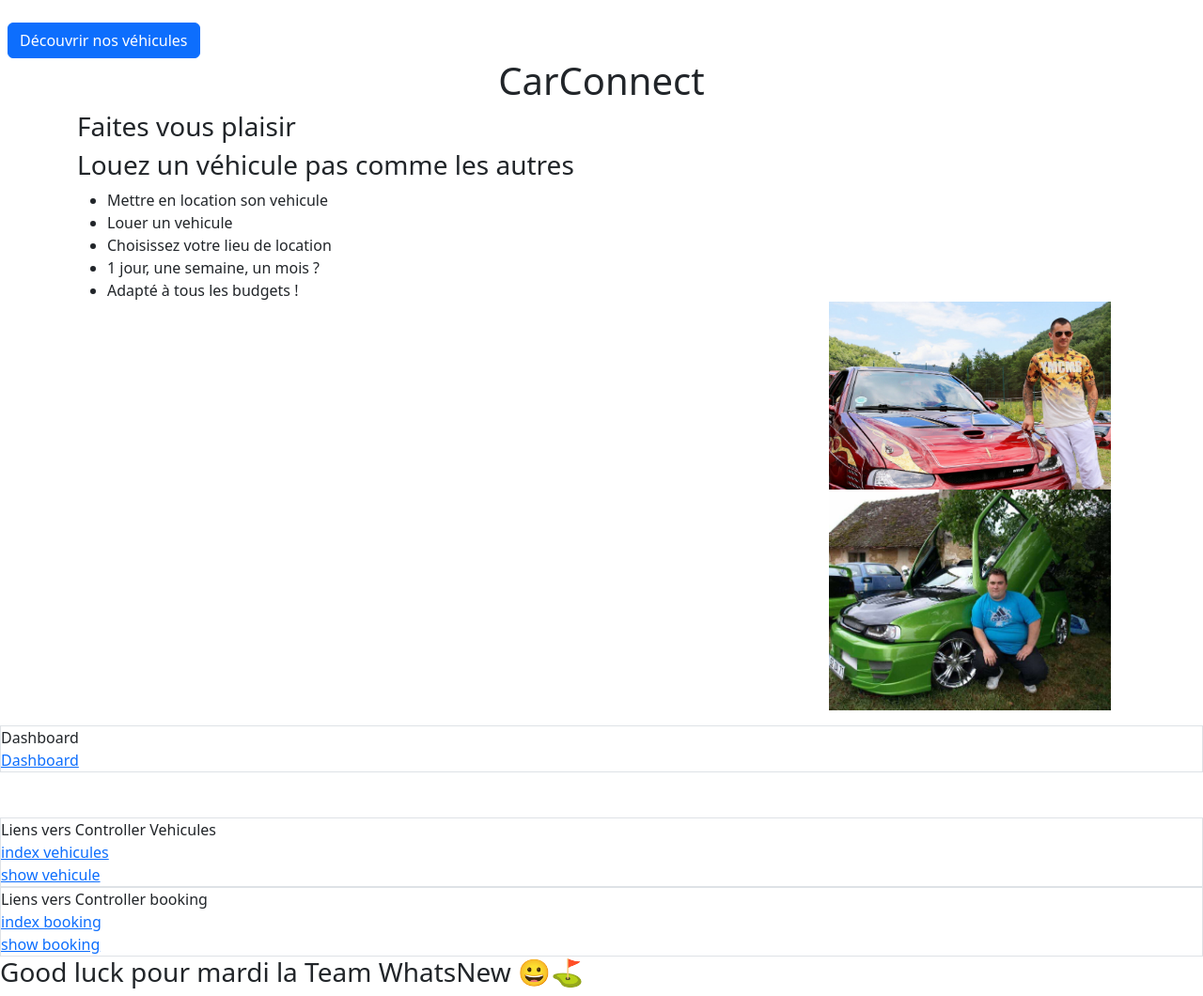
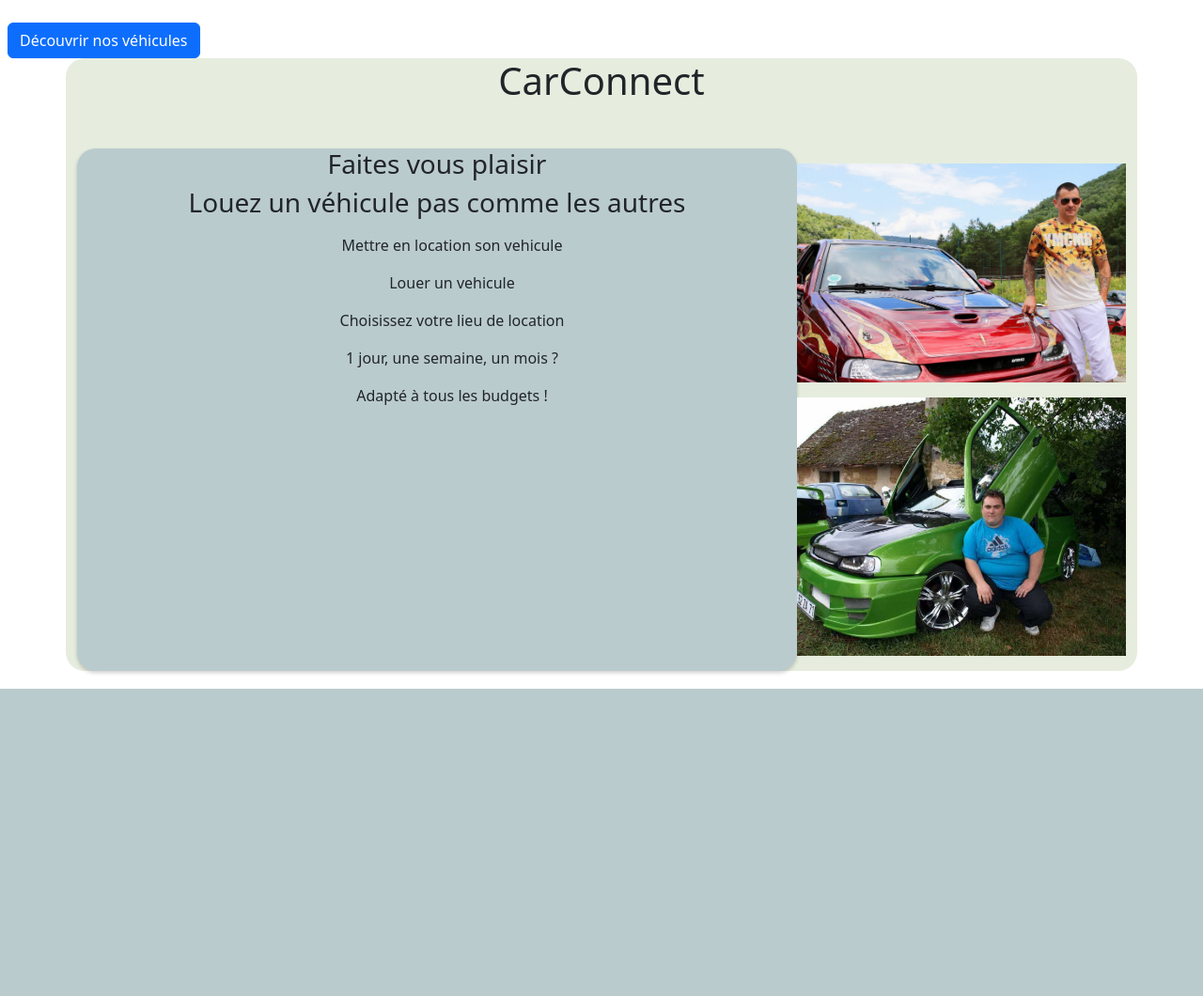
Before and after one commit to JPR9286/carconnect, a Rails app: page / in a window 1280 px wide. Shown: the part 67-1127 px from the top of the page at 94% size. After the commit the page ends 800 px from the top, so only its background shows below. Run offline with Rails 7, Linux system fonts and the light colour scheme; style sheets or scripts are compiled from the project's sources; some libraries are stand-ins or nearby versions.

Commit message:
home modif

```diff
--- a/app/assets/stylesheets/pages/_home.scss
+++ b/app/assets/stylesheets/pages/_home.scss
@@ -1 +1,12 @@
 // Specific CSS for your home-page
+
+.container {
+  background-color: rgba(199, 215, 183, 0.452);
+  border-radius: 20px;
+}
+
+#description-home {
+  background-color: rgb(186, 203, 206);
+  border-radius: 20px;
+  box-shadow: 0 2px 4px rgba(0, 0, 0, 0.2);
+}
--- a/app/views/pages/home.html.erb
+++ b/app/views/pages/home.html.erb
@@ -2,57 +2,34 @@
 <a class="btn btn-primary mt-4 mx-2" href="./vehicules"> Découvrir nos véhicules </a>
 
 <div class="container">
-  <div class="row">
-    <div class="col d-flex justify-content-center">
-      <h1> CarConnect </h1>
-    </div>
+  <div class = "fs-1 fw-bold text-center mb-5">
+    <h1> CarConnect </h1>
   </div>
-  <div class="">
-    <div>
+
+    <div class="d-flex justify-content-between" id="main">
+
+    <div class= "text-center" id="description-home" style="width: 70%;">
       <h3> Faites vous plaisir </h3>
-      <h3> Louez un véhicule pas comme les autres </h3>
+      <h3 class="mb-3"> Louez un véhicule pas comme les autres </h3>
       <ul>
-        <li>Mettre en location son vehicule</li>
-        <li>Louer un vehicule</li>
-        <li>Choisissez votre lieu de location</li>
-        <li>1 jour, une semaine, un mois ?</li>
-        <li>Adapté à tous les budgets ! </li>
-
-      <div class="d-flex align-items-end flex-column mb-3 px-3">
-        <%#= image_tag "bof_two.jpg" %>
-        <%= image_tag "bof_two.jpeg", width: 300 %>
-        <%= image_tag "bof_one.jpg", width: 300 %>
-      </div>
-
-    </div>
+        <p>Mettre en location son vehicule</p>
+        <p>Louer un vehicule</p>
+        <p>Choisissez votre lieu de location</p>
+        <p>1 jour, une semaine, un mois ?</>
+        <p>Adapté à tous les budgets ! </p>
       </ul>
     </div>
-    <div>
-  </div>
 
-</div>
+    <div class="d-inline-grid justify-content-center">
 
+        <div class="mb-3 mt-3">
+          <%= image_tag "bof_two.jpeg", width: 350 %>
+        </div>
 
+        <div class="mb-3">
+          <%= image_tag "bof_one.jpg", width: 350 %>
+        </div>
 
-<div class="border">Dashboard
-  <br>
-  <%= link_to "Dashboard", dashboard_path %>
-</div>
-<br>
-<br>
-<div class="border">Liens vers Controller Vehicules
-  <br>
-  <%= link_to "index vehicules", vehicules_path %>
-  <br>
-  <%= link_to "show vehicule", vehicule_path(1) %>
-</div>
-
-
-<div class="border">Liens vers Controller booking
-  <br>
-  <%= link_to "index booking", vehicule_bookings_path(1) %>
-  <br>
-  <%= link_to "show booking", vehicule_booking_path(1, 1) %>
-</div>
-
-<h3> Good luck pour mardi la Team WhatsNew 😀⛳️</h3>
+        </div>
+      </div>
+    </div>
```
Also changed, not shown: app/views/vehicules/new.html.erb (line endings or trailing spaces).
